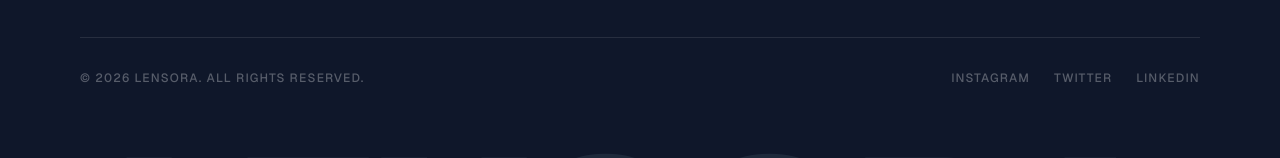
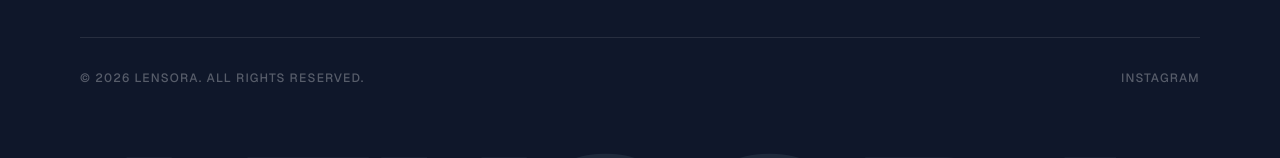
Before and after one commit to sutiawan19/lensora, a Next.js app: page / in a window 1280 px wide. Shown: the part 9422-9580 px from the top of the page. Built offline with nearby package versions, Linux system fonts and the light colour scheme.

Commit message:
Update footer: remove Twitter & LinkedIn, keep Instagram with link

```diff
--- a/src/components/Footer.tsx
+++ b/src/components/Footer.tsx
@@ -56,9 +56,7 @@ export default function FooterV3() {
       <div className="max-w-7xl mx-auto flex flex-col md:flex-row items-center justify-between gap-4 text-xs font-medium uppercase tracking-widest text-white/30 relative z-10 mb-8 border-t border-white/10 pt-8">
         <p>© {new Date().getFullYear()} Lensora. All rights reserved.</p>
         <div className="flex gap-6">
-          <Link href="#" className="hover:text-white transition-colors">Instagram</Link>
-          <Link href="#" className="hover:text-white transition-colors">Twitter</Link>
-          <Link href="#" className="hover:text-white transition-colors">LinkedIn</Link>
+          <Link href="https://www.instagram.com/lensora.co?igsh=MWQ5MW94a2R5Z213eA==" target="_blank" rel="noopener noreferrer" className="hover:text-white transition-colors">Instagram</Link>
         </div>
       </div>
 
```
